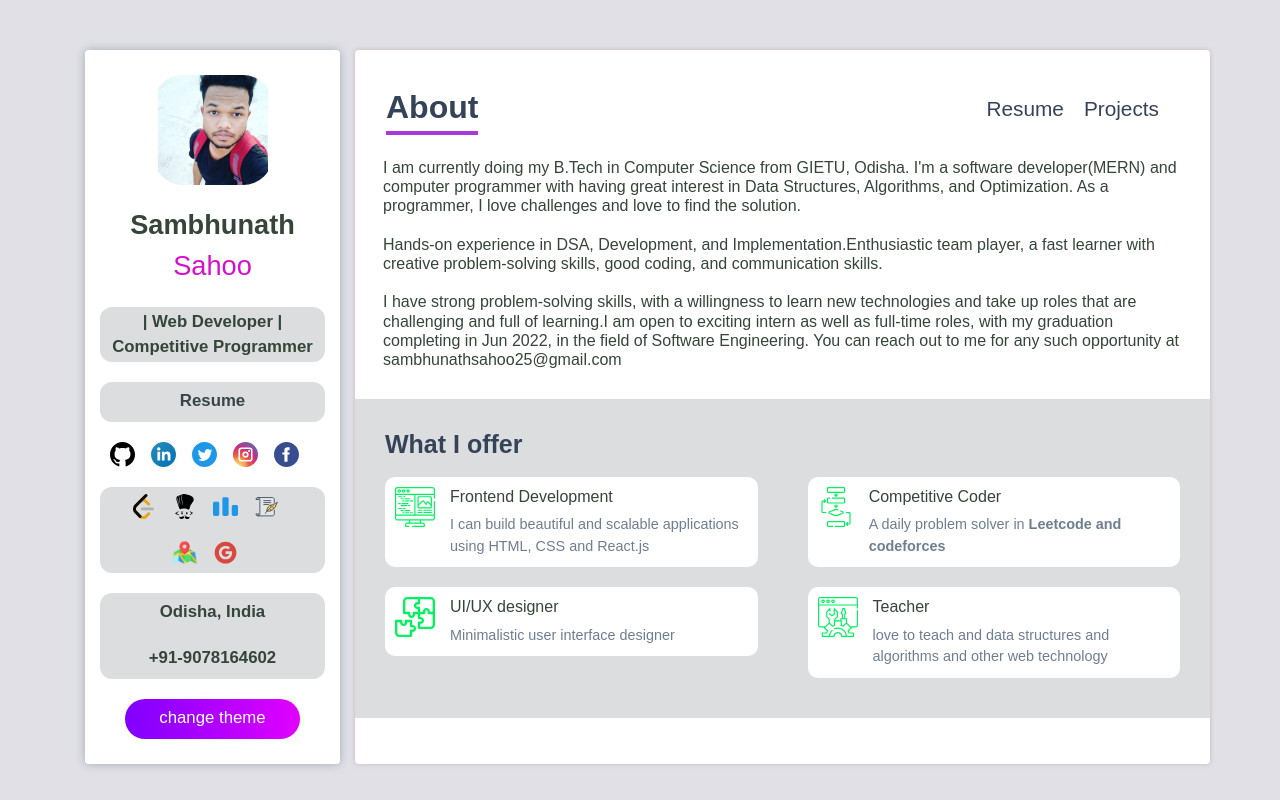
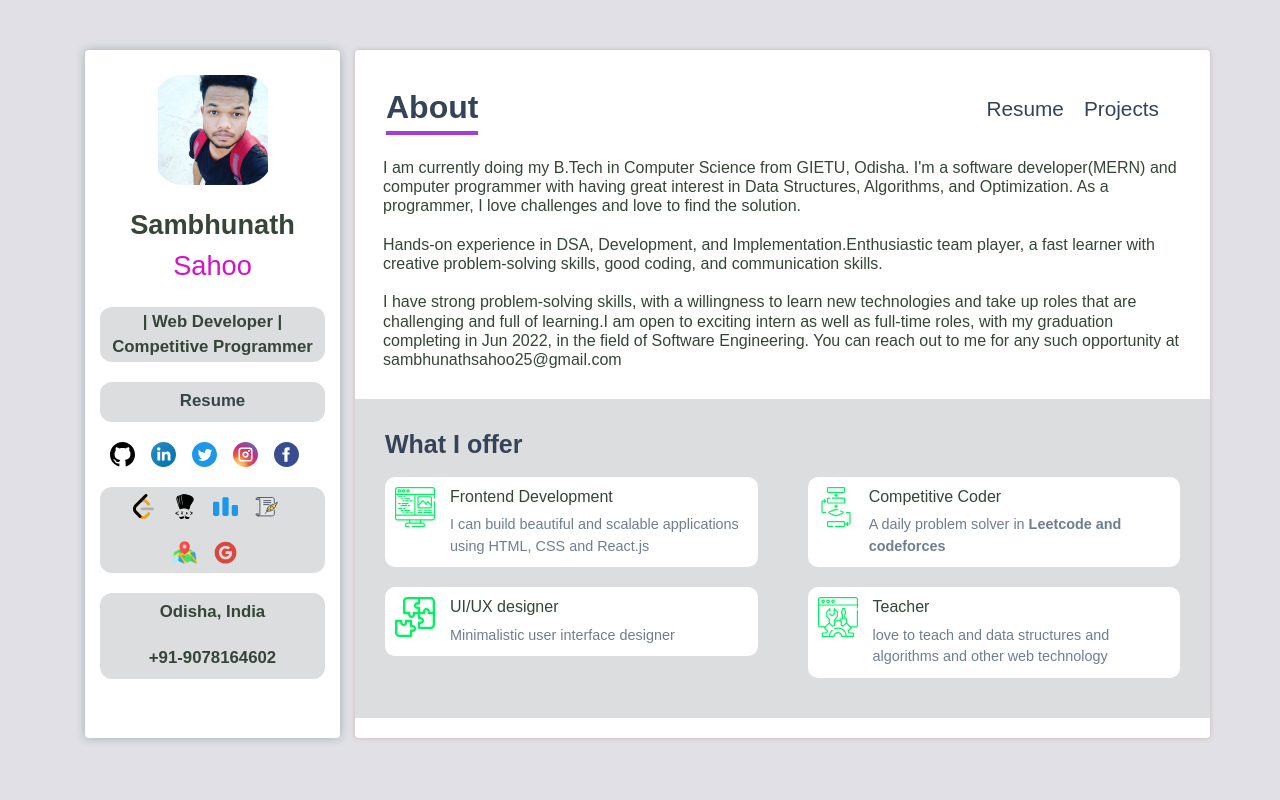
Before and after one commit to Sambhunath-Sahoo/portfolio-react, a React (Create React App) app: page / in a window 1280 px wide. Built offline with nearby package versions, Linux system fonts and the light colour scheme; a web font is replaced by a local one.

Commit message:
removed theme button

```diff
--- a/src/components/Sidebar.js
+++ b/src/components/Sidebar.js
@@ -82,7 +82,7 @@ const Sidebar = () => {
                 <div className="sidebar__item"><b>+91-9078164602</b></div>
                 {/* <div className="sidebar__item">sambhunathsahoo25@gmail.com</div> */}
             </div>
-            <div className="sidebar__item sidebar__theme" onClick={handleTheme}>change theme</div>
+            {/* <div className="sidebar__item sidebar__theme" onClick={handleTheme}>change theme</div> */}
             {/* <div className="sidebar__item sidebar__email" onClick={handleEmailMe}>email me</div> */}
         </motion.div>
     )
```
